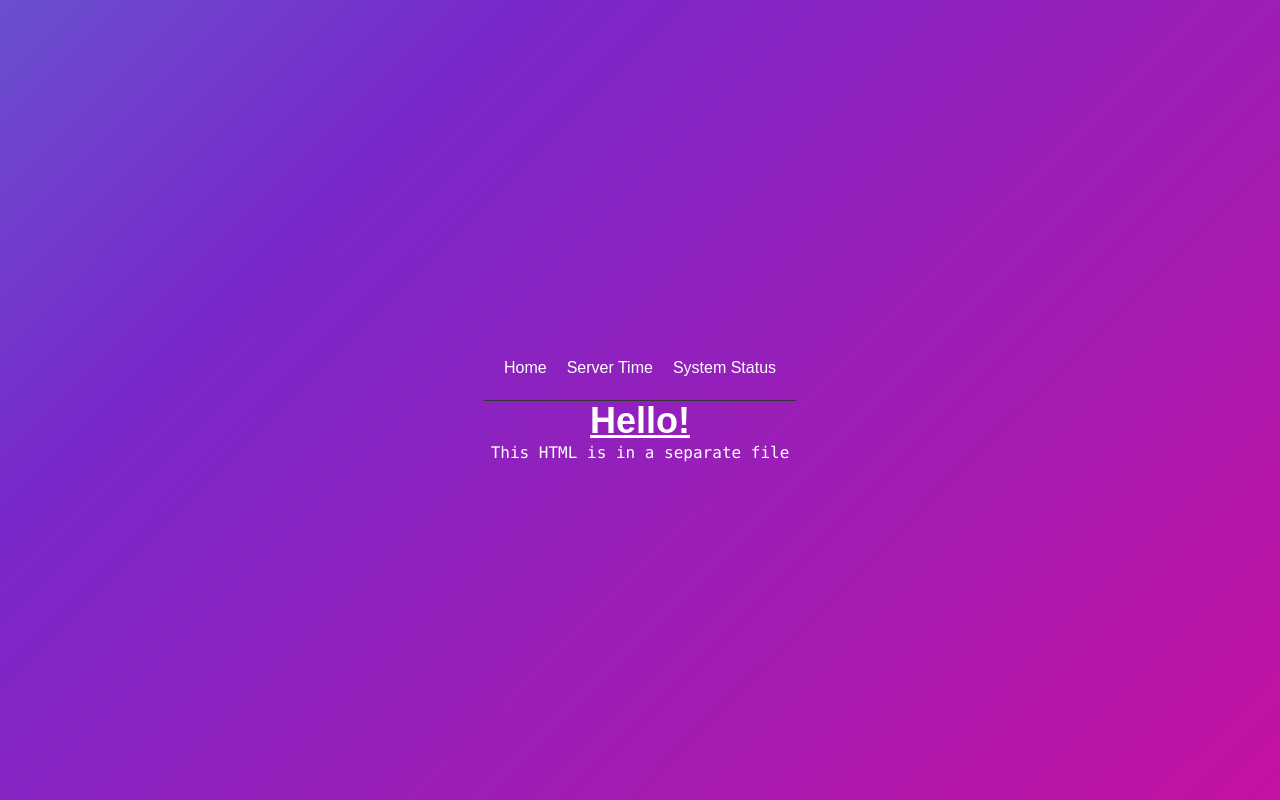
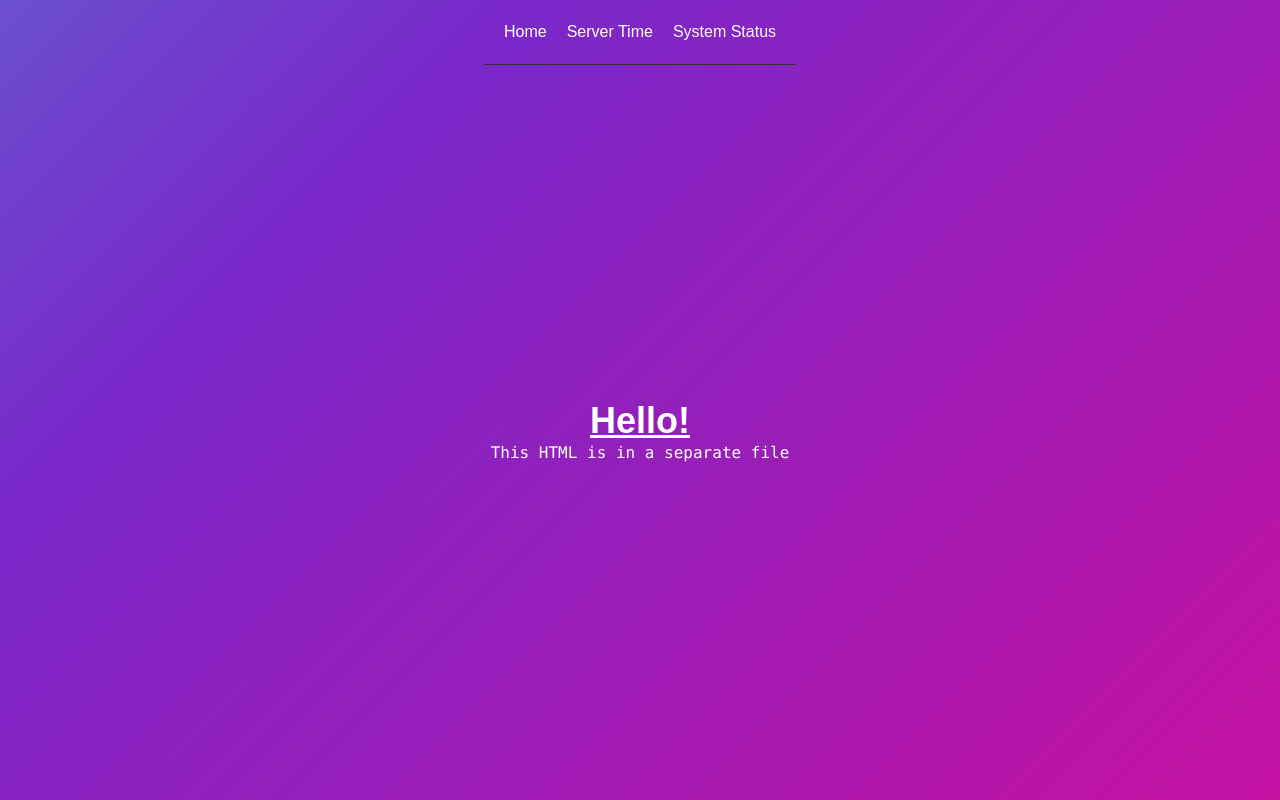
Before and after one commit to WilliamPlusPlus/nextjs-server, a Next.js app: page / in a window 1280 px wide. Built offline with nearby package versions, Linux system fonts and the light colour scheme.

Commit message:
All looking as desired

```diff
--- a/app/global.css
+++ b/app/global.css
@@ -54,3 +54,17 @@ p {
     background-position: 0% 50%;
   }
 }
+
+.app-body {
+  min-height: 100vh;
+  display: flex;
+  flex-direction: column;
+}
+
+.app-main {
+  flex: 1;
+  display: flex;
+  align-items: center;      /* vertical center */
+  justify-content: center;  /* horizontal center */
+  flex-direction: column;
+}
--- a/app/layout.tsx
+++ b/app/layout.tsx
@@ -15,9 +15,9 @@ export default function RootLayout({
 }) {
   return (
     <html lang="en-us">
-    	<body className="gradient-bg">
+    	<body className="gradient-bg app-body">
         <Navbar />
-	{children}
+	<main className="app-main">{children}</main>
       </body>
   </html>
   )
```
